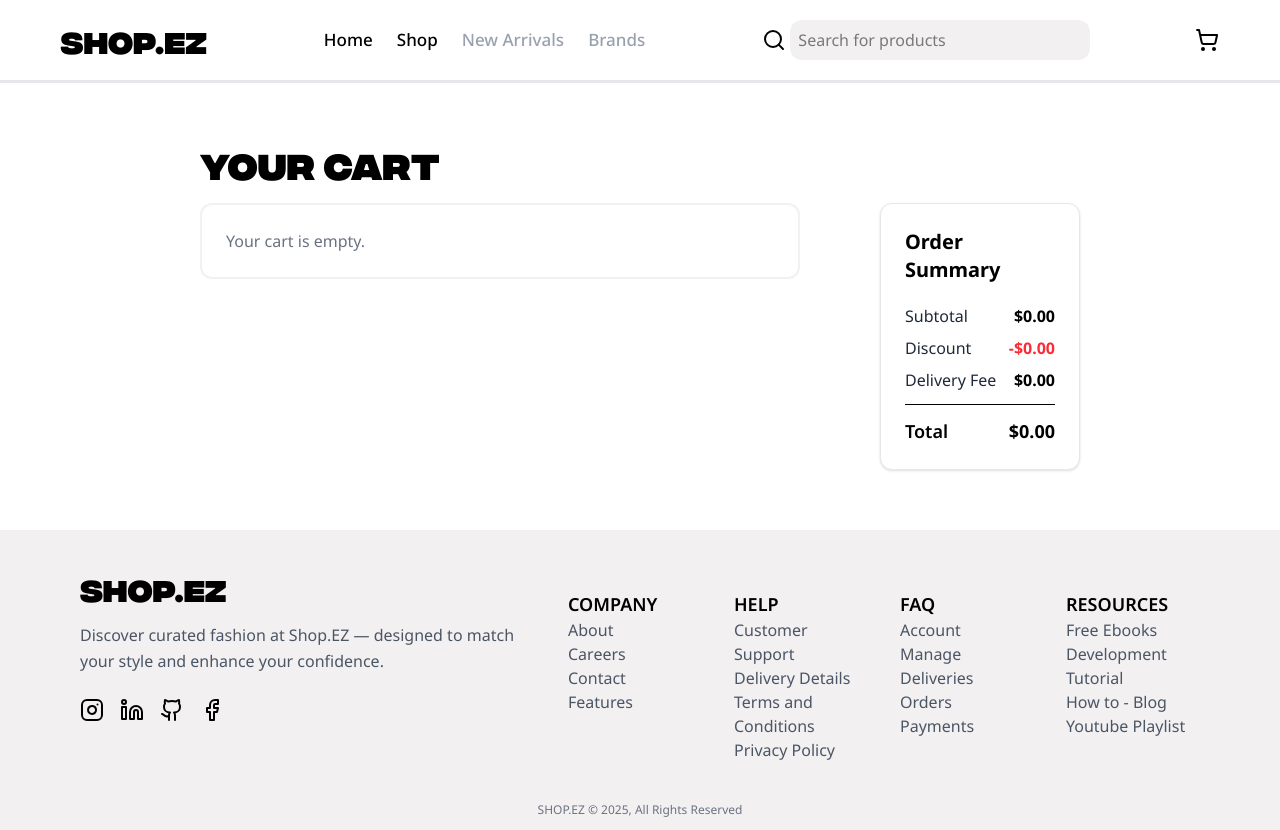
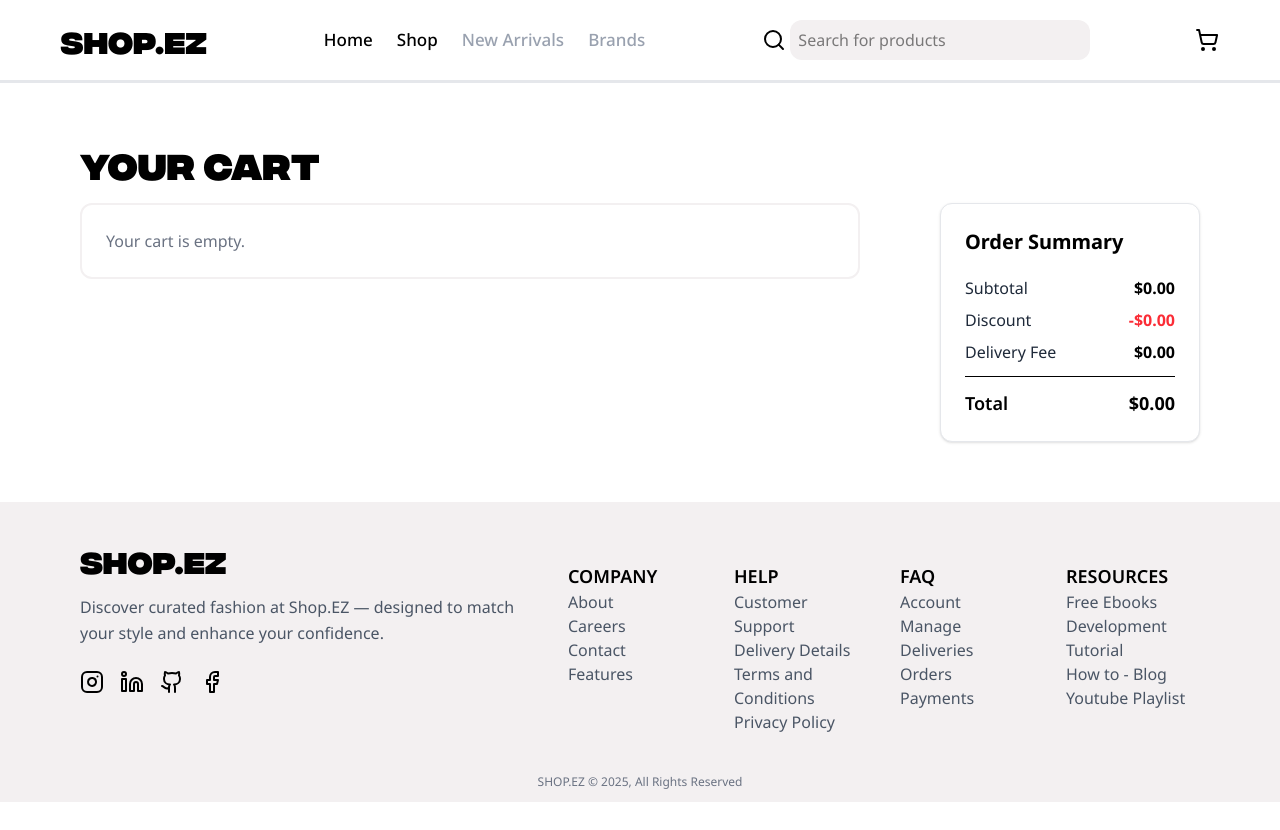
Before and after one commit to Soham-Powar/Shopping-Cart, a React (Vite) app: page /cart in a window 1280 px wide. After the commit the page ends 802 px from the top, so only its background shows below. Built offline with nearby package versions, Linux system fonts and the light colour scheme.

Commit message:
feat: adjust padding for responsive layout in Cart component

```diff
--- a/src/components/Cart.jsx
+++ b/src/components/Cart.jsx
@@ -7,7 +7,7 @@ const Cart = ({ cart, removeFromCart, addToCart, decreaseQuantity }) => {
 	return (
 		<>
 			<NavBar cart={cart} />
-			<main className="flex flex-col md:flex-row px-5 md:px-50 py-15 gap-20">
+			<main className="flex flex-col lg:flex-row px-5 md:px-20 py-15 gap-20">
 				<div className="flex-3/4">
 					<h1 className="font-[integralCF] text-4xl">Your Cart</h1>
 					<div className="pt-5">
--- a/src/components/CartItem.jsx
+++ b/src/components/CartItem.jsx
@@ -10,7 +10,7 @@ export default function CartItem({ item, removeFromCart, addToCart, decreaseQuan
 			</div>
 			<div className="flex flex-col justify-between relative w-full pr-16">
 				<div>
-					<h3 className="md:text-xl font-medium">{item.title}</h3>
+					<h3 className="md:text-xl md:font-medium">{item.title}</h3>
 					<p className="font-semibold md:text-xl">${item.price}</p>
 				</div>
 				<QuantityBtn item={item} addToCart={addToCart} decreaseQuantity={decreaseQuantity} />
--- a/src/components/QuantityBtn.jsx
+++ b/src/components/QuantityBtn.jsx
@@ -1,6 +1,6 @@
 export default function QuantityBtn({ item, addToCart, decreaseQuantity }) {
 	return (
-		<div className="absolute bottom-2 right-2 w-24 flex items-center justify-between gap-2 bg-blush px-3 py-1 rounded-2xl font-medium shadow-sm">
+		<div className="absolute bottom-2 right-2 md:w-24 flex items-center justify-between gap-2 bg-blush px-3 py-1 rounded-2xl font-medium shadow-sm">
 			<button
 				className="text-2xl hover:text-night cursor-pointer hover:scale-110 transition-transform"
 				onClick={() => decreaseQuantity(item.id)}
```
